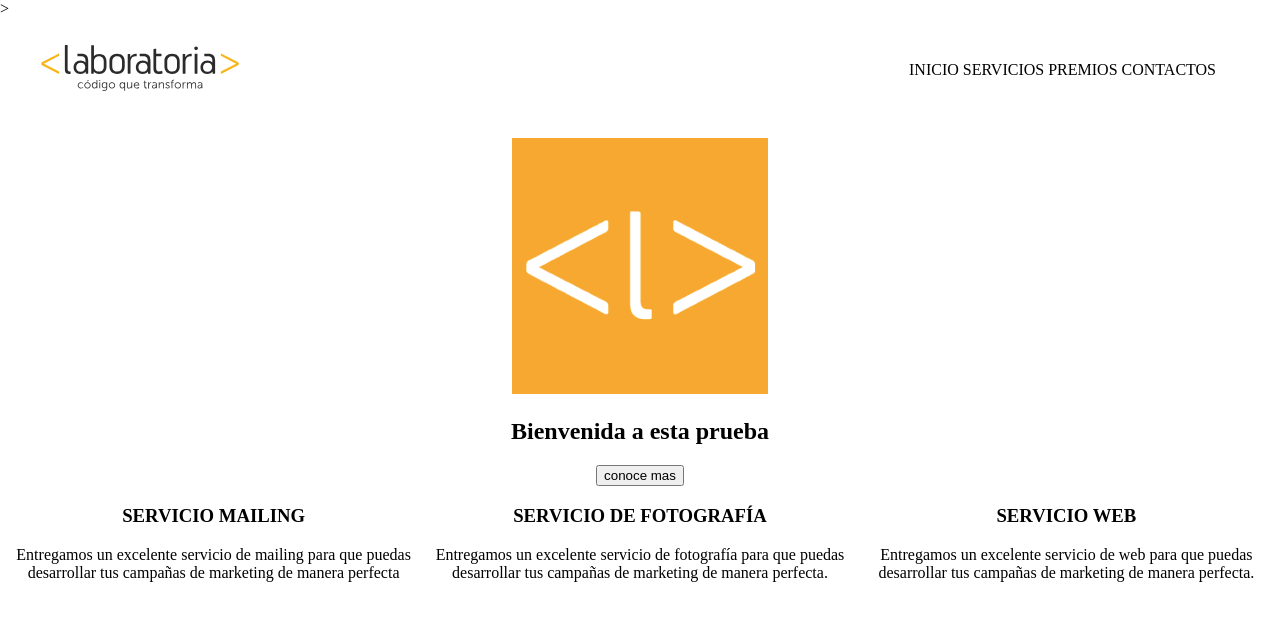
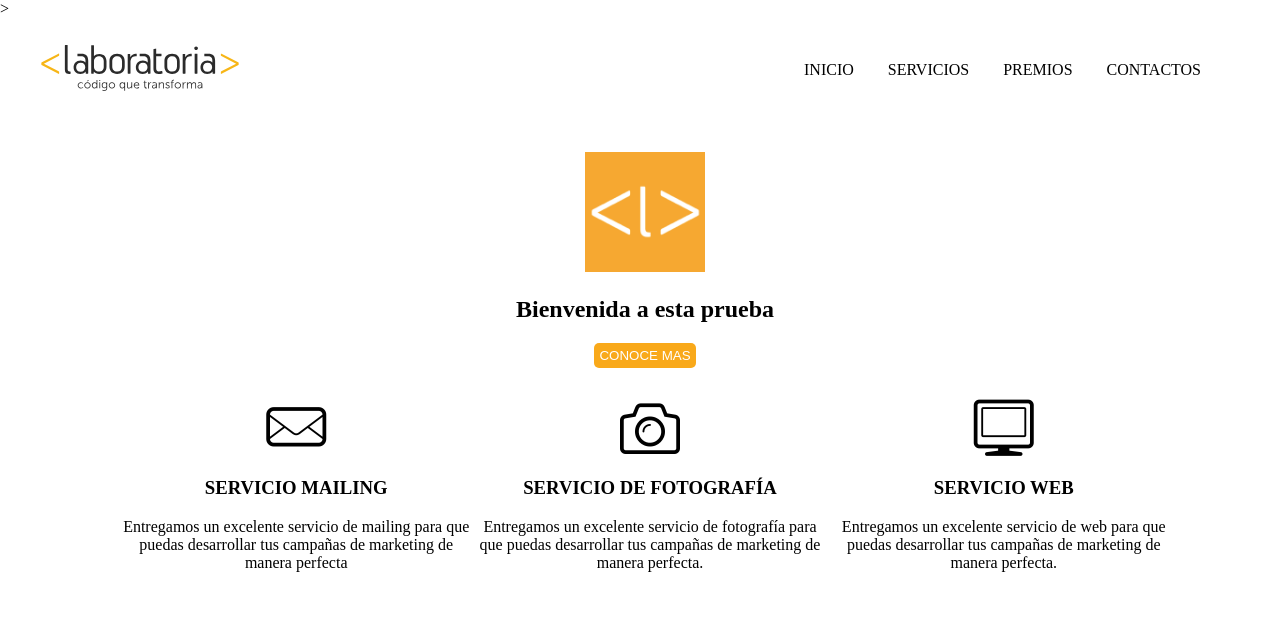
Before and after one commit to valeriavalles/seminar-css, a plain HTML site: page index.html in a window 1280 px wide. Drawn offline with Linux system fonts and the light colour scheme; files whose address does not match are found by name.

Commit message:
agregando iconos e interaccion

```diff
--- a/css/main.css
+++ b/css/main.css
@@ -43,3 +43,29 @@ div
     display: inline-block;
     width: 33%;
 }
+span {
+    font-size: 60px;
+}
+body section:last-child {
+
+       margin: 30px 50px 0 60px;
+}
+img[alt="logo laboratoria"] {
+    width: 120px;
+}
+button {
+    background-color: #f9a91a;
+    padding: 5px;
+    color: white;
+    border:0;
+    border-radius: 5px;
+    font-weight: 600px;
+
+}
+.box-header ul li {
+    margin: 0 15px;
+
+}
+span:hover {
+    color: #f9a91a;
+}
--- a/index.html
+++ b/index.html
@@ -26,24 +26,24 @@
             <img src="asset/img/square-laboratoria.png" alt="logo laboratoria">
         </figure>
         <h1>Bienvenida a esta prueba</h1>
-        <button>conoce mas</button>
+        <button class="text-uppercase">conoce mas</button>
         <section>
                 <div>
-                    <span></span>
+                    <span class="icon-mail"></span>
                         <h3>SERVICIO MAILING</h3>
                         <p>Entregamos un excelente servicio de mailing para que puedas desarrollar tus campañas de marketing de manera perfecta</p>
 
                 </div>
 
                 <div>
-                    <span></span>
+                    <span class="icon-camera"></span>
                         <h3>SERVICIO DE FOTOGRAFÍA</h3>
                         <p>Entregamos un excelente servicio de fotografía para que puedas desarrollar tus campañas de marketing de manera perfecta.</p>
 
                 </div>
 
                 <div>
-                    <span></span>
+                    <span class="icon-display"></span>
                         <h3>SERVICIO WEB</h3>
                         <p>Entregamos un excelente servicio de web para que puedas desarrollar tus campañas de marketing de manera perfecta.</p>
 
```
